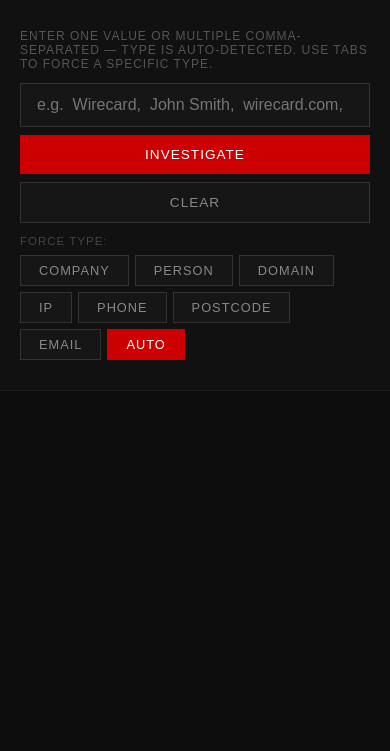
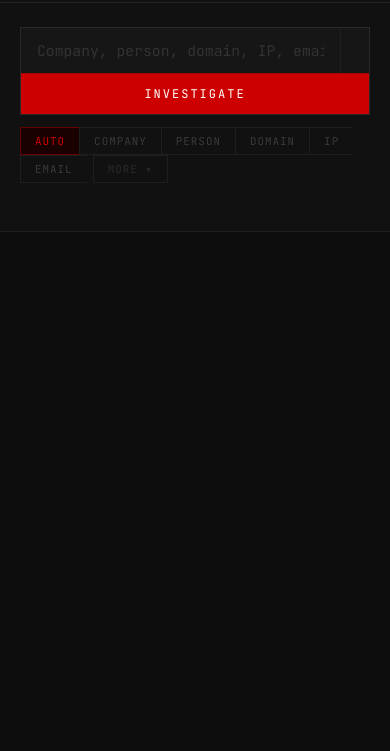
Before and after one commit to The-Architect-Neo/INVESTiGATOR, a website: page index.html in a window 390 px wide. Shown: the part 93-844 px from the top of the page. Drawn offline with Linux system fonts and the light colour scheme.

Commit message:
Streamline search UI — 5 core tabs, live detection, search history
- 8 tabs collapsed to 5 primary (Auto/Company/Person/Domain/IP/Email)
- Phone and Postcode moved behind More toggle — still accessible, not front-facing
- FCA tab removed — already runs inside Company lookup
- Live type detection displays in search bar as user types
- Search history persists via localStorage — 8 recent queries, clickable chips
- JetBrains Mono font throughout
- Keyboard shortcuts: / to focus, Escape to blur
- Input and Investigate button unified into a single bar

```diff
--- a/index.html
+++ b/index.html
@@ -4,26 +4,45 @@
 <meta charset="UTF-8">
 <meta name="viewport" content="width=device-width, initial-scale=1.0">
 <title>INVEST👁GATOR</title>
+<link href="https://fonts.googleapis.com/css2?family=JetBrains+Mono:wght@400;600&display=swap" rel="stylesheet">
 <style>
   * { margin: 0; padding: 0; box-sizing: border-box; }
-  body { font-family: Arial, sans-serif; background: #0d0d0d; color: #e0e0e0; min-height: 100vh; }
+  body { font-family: 'JetBrains Mono', 'Consolas', monospace; background: #0d0d0d; color: #e0e0e0; min-height: 100vh; }
 
   header { background: #111; border-bottom: 1px solid #222; padding: 18px 40px; display: flex; align-items: center; justify-content: space-between; }
   header h1 { font-size: 1.2em; color: #fff; letter-spacing: 3px; text-transform: uppercase; }
   header span { color: #555; font-size: 0.75em; letter-spacing: 1px; }
 
-  .search-bar { background: #111; padding: 30px 40px; border-bottom: 1px solid #1e1e1e; }
-  .tabs { display: flex; gap: 6px; margin-bottom: 16px; flex-wrap: wrap; }
-  .tab { padding: 7px 18px; background: #161616; border: 1px solid #333; color: #888; cursor: pointer; font-size: 0.8em; letter-spacing: 1px; text-transform: uppercase; transition: all .15s; }
-  .tab:hover { border-color: #666; color: #ccc; }
-  .tab.active { background: #c00; border-color: #c00; color: #fff; }
-  .input-row { display: flex; gap: 8px; }
-  .input-row input { flex: 1; padding: 12px 16px; background: #161616; border: 1px solid #333; color: #fff; font-size: 1em; outline: none; }
-  .input-row input:focus { border-color: #c00; }
-  .input-row button { padding: 12px 28px; background: #c00; border: none; color: #fff; font-size: 0.85em; cursor: pointer; letter-spacing: 1px; text-transform: uppercase; }
-  .input-row button:hover { background: #a00; }
-  .input-row button.secondary { background: #161616; border: 1px solid #333; color: #888; }
-  .input-row button.secondary:hover { color: #fff; border-color: #666; }
+  /* ── SEARCH BAR ── */
+  .search-bar { background: #111; padding: 24px 40px 18px; border-bottom: 1px solid #1e1e1e; }
+
+  .search-input-wrap { display: flex; align-items: stretch; background: #161616; border: 1px solid #2a2a2a; margin-bottom: 12px; transition: border-color .15s; }
+  .search-input-wrap:focus-within { border-color: #c00; }
+  .search-input-wrap input { flex: 1; padding: 13px 16px; background: transparent; border: none; color: #fff; font-size: 0.92em; font-family: inherit; outline: none; min-width: 0; }
+  .search-input-wrap input::placeholder { color: #333; }
+  .detected-type { font-size: 0.65em; color: #333; letter-spacing: 1px; text-transform: uppercase; padding: 0 14px; display: flex; align-items: center; white-space: nowrap; border-left: 1px solid #1e1e1e; transition: color .2s; }
+  .detected-type.lit { color: #c00; }
+  .search-btn { padding: 0 24px; background: #c00; border: none; border-left: 1px solid #a00; color: #fff; font-size: 0.75em; font-family: inherit; cursor: pointer; letter-spacing: 2px; text-transform: uppercase; transition: background .15s; white-space: nowrap; }
+  .search-btn:hover { background: #a00; }
+
+  /* ── TABS ── */
+  .tabs { display: flex; flex-wrap: wrap; }
+  .tab { padding: 6px 14px; background: transparent; border: 1px solid #1e1e1e; border-right: none; color: #3a3a3a; cursor: pointer; font-size: 0.68em; font-family: inherit; letter-spacing: 1px; text-transform: uppercase; transition: all .15s; user-select: none; }
+  .tab:last-child { border-right: 1px solid #1e1e1e; }
+  .tab:hover { color: #777; border-color: #333; background: #141414; }
+  .tab.active { background: #1a0000; border-color: #600; color: #c00; }
+  .tab.tab-more { color: #2a2a2a; border-right: 1px solid #1e1e1e; margin-left: 6px; }
+  .tab.tab-more:hover { color: #555; }
+  .tabs-extra { display: none; flex-wrap: wrap; margin-top: 6px; }
+  .tabs-extra.open { display: flex; }
+
+  /* ── HISTORY ── */
+  .history-row { display: flex; gap: 6px; flex-wrap: wrap; align-items: center; margin-top: 10px; min-height: 20px; }
+  .history-label { font-size: 0.62em; color: #2a2a2a; text-transform: uppercase; letter-spacing: 1px; }
+  .history-chip { font-size: 0.65em; padding: 3px 9px; background: #111; border: 1px solid #1e1e1e; color: #3a3a3a; cursor: pointer; font-family: inherit; transition: all .15s; }
+  .history-chip:hover { border-color: #444; color: #888; }
+  .history-clear { font-size: 0.6em; color: #1e1e1e; cursor: pointer; letter-spacing: 1px; text-transform: uppercase; margin-left: 2px; }
+  .history-clear:hover { color: #555; }
 
   .results { padding: 30px 40px; max-width: 1100px; }
 
@@ -111,7 +130,8 @@
 
   @media (max-width: 600px) {
     header, .search-bar, .results { padding-left: 20px; padding-right: 20px; }
-    .input-row { flex-direction: column; }
+    .search-input-wrap { flex-wrap: wrap; }
+    .search-btn { width: 100%; border-left: none; border-top: 1px solid #a00; padding: 12px; }
     .verdict { flex-direction: column; gap: 10px; }
     .meta-grid { grid-template-columns: 1fr 1fr; }
   }
@@ -125,27 +145,29 @@
 </header>
 
 <div class="search-bar">
-  <div style="font-size:.75em;color:#555;margin-bottom:12px;letter-spacing:1px;text-transform:uppercase">
-    Enter one value or multiple comma-separated — type is auto-detected. Use tabs to force a specific type.
+  <div class="search-input-wrap">
+    <input type="text" id="query" placeholder="Company, person, domain, IP, email — comma-separate for multi-target" autocomplete="off" spellcheck="false"
+      onkeydown="if(event.key==='Enter')search()"
+      oninput="onQueryInput(this.value)">
+    <div class="detected-type" id="detectedType"></div>
+    <button class="search-btn" onclick="search()">Investigate</button>
   </div>
-  <div class="input-row" style="margin-bottom:12px">
-    <input type="text" id="query" placeholder="e.g.  Wirecard,  John Smith,  wirecard.com,  185.220.101.1,  SW1A 1AA" onkeydown="if(event.key==='Enter')search()">
-    <button onclick="search()">Investigate</button>
-    <button class="secondary" onclick="clearResults()">Clear</button>
-  </div>
-  <div style="display:flex;align-items:center;gap:8px;flex-wrap:wrap">
-    <span style="font-size:.72em;color:#444;letter-spacing:1px;text-transform:uppercase">Force type:</span>
-    <div class="tabs" style="margin-bottom:0">
-      <div class="tab" onclick="setMode('company',this)">Company</div>
-      <div class="tab" onclick="setMode('person',this)">Person</div>
-      <div class="tab" onclick="setMode('domain',this)">Domain</div>
-      <div class="tab" onclick="setMode('ip',this)">IP</div>
-      <div class="tab" onclick="setMode('phone',this)">Phone</div>
-      <div class="tab" onclick="setMode('postcode',this)">Postcode</div>
-      <div class="tab" onclick="setMode('email',this)">Email</div>
-      <div class="tab active" onclick="setMode('auto',this)">Auto</div>
+  <div style="display:flex;align-items:center;flex-wrap:wrap;gap:0">
+    <div class="tabs" id="primaryTabs">
+      <div class="tab active" data-mode="auto"    onclick="setMode('auto',this)">Auto</div>
+      <div class="tab"        data-mode="company" onclick="setMode('company',this)">Company</div>
+      <div class="tab"        data-mode="person"  onclick="setMode('person',this)">Person</div>
+      <div class="tab"        data-mode="domain"  onclick="setMode('domain',this)">Domain</div>
+      <div class="tab"        data-mode="ip"      onclick="setMode('ip',this)">IP</div>
+      <div class="tab"        data-mode="email"   onclick="setMode('email',this)">Email</div>
+      <div class="tab tab-more" onclick="toggleMoreTabs(this)">More ▾</div>
+    </div>
+    <div class="tabs-extra" id="tabsExtra">
+      <div class="tab" data-mode="phone"    onclick="setMode('phone',this)">Phone</div>
+      <div class="tab" data-mode="postcode" onclick="setMode('postcode',this)">Postcode</div>
     </div>
   </div>
+  <div class="history-row" id="historyRow"></div>
 </div>
 
 <div class="results" id="results"></div>
@@ -153,10 +175,78 @@
 <script>
 let mode = 'auto';
 
+// ── SEARCH HISTORY ──────────────────────────────────────────────────
+const HISTORY_KEY = 'inv_history';
+const HISTORY_MAX = 8;
+
+function historyLoad() {
+  try { return JSON.parse(localStorage.getItem(HISTORY_KEY) || '[]'); } catch { return []; }
+}
+function historySave(q) {
+  let h = historyLoad().filter(x => x !== q);
+  h.unshift(q);
+  localStorage.setItem(HISTORY_KEY, JSON.stringify(h.slice(0, HISTORY_MAX)));
+  renderHistory();
+}
+function historyClear() {
+  localStorage.removeItem(HISTORY_KEY);
+  renderHistory();
+}
+function renderHistory() {
+  const row = document.getElementById('historyRow');
+  if (!row) return;
+  const h = historyLoad();
+  if (!h.length) { row.innerHTML = ''; return; }
+  row.innerHTML = `<span class="history-label">Recent</span>`
+    + h.map(q => `<span class="history-chip" onclick="recallHistory(${JSON.stringify(q)})">${q}</span>`).join('')
+    + `<span class="history-clear" onclick="historyClear()">clear</span>`;
+}
+function recallHistory(q) {
+  document.getElementById('query').value = q;
+  onQueryInput(q);
+  search();
+}
+
+// ── LIVE TYPE DETECTION DISPLAY ─────────────────────────────────────
+function onQueryInput(val) {
+  const el = document.getElementById('detectedType');
+  if (!el) return;
+  const terms = val.split(',').map(s => s.trim()).filter(Boolean);
+  if (mode !== 'auto') {
+    el.textContent = mode.toUpperCase();
+    el.className = 'detected-type lit';
+    return;
+  }
+  if (!terms.length) { el.textContent = ''; el.className = 'detected-type'; return; }
+  if (terms.length > 1) {
+    el.textContent = `${terms.length} TARGETS`;
+    el.className = 'detected-type lit';
+    return;
+  }
+  el.textContent = detectType(terms[0]).toUpperCase();
+  el.className = 'detected-type lit';
+}
+
+// ── MORE TABS TOGGLE ────────────────────────────────────────────────
+function toggleMoreTabs(btn) {
+  const extra = document.getElementById('tabsExtra');
+  const open = extra.classList.toggle('open');
+  btn.textContent = open ? 'Less ▴' : 'More ▾';
+}
+
+// ── KEYBOARD SHORTCUTS ──────────────────────────────────────────────
+document.addEventListener('keydown', e => {
+  const input = document.getElementById('query');
+  if (e.key === '/' && document.activeElement !== input) { e.preventDefault(); input.focus(); }
+  if (e.key === 'Escape' && document.activeElement === input) { input.blur(); }
+});
+
+// ── MODE / TABS ──────────────────────────────────────────────────────
 function setMode(m, el) {
   mode = m;
   document.querySelectorAll('.tab').forEach(t => t.classList.remove('active'));
   el.classList.add('active');
+  onQueryInput(document.getElementById('query').value);
 }
 
 function detectType(val) {
@@ -183,11 +273,13 @@ function pivotSearch(type, query) {
 function clearResults() {
   document.getElementById('results').innerHTML = '';
   document.getElementById('query').value = '';
+  onQueryInput('');
 }
 
 function search() {
   const raw = document.getElementById('query').value.trim();
   if (!raw) return;
+  historySave(raw);
 
   const terms = raw.split(',').map(s => s.trim()).filter(Boolean);
   const lookups = terms.map(term => ({
@@ -580,6 +672,9 @@ function renderSourceBody(src, query) {
     `<div class="meta-item"><label>${k.replace(/_/g,' ')}</label><span>${typeof v === 'object' ? JSON.stringify(v) : String(v)}</span></div>`
   ).join('')}</div>`;
 }
+
+// ── INIT ─────────────────────────────────────────────────────────────
+renderHistory();
 </script>
 </body>
 </html>
```
